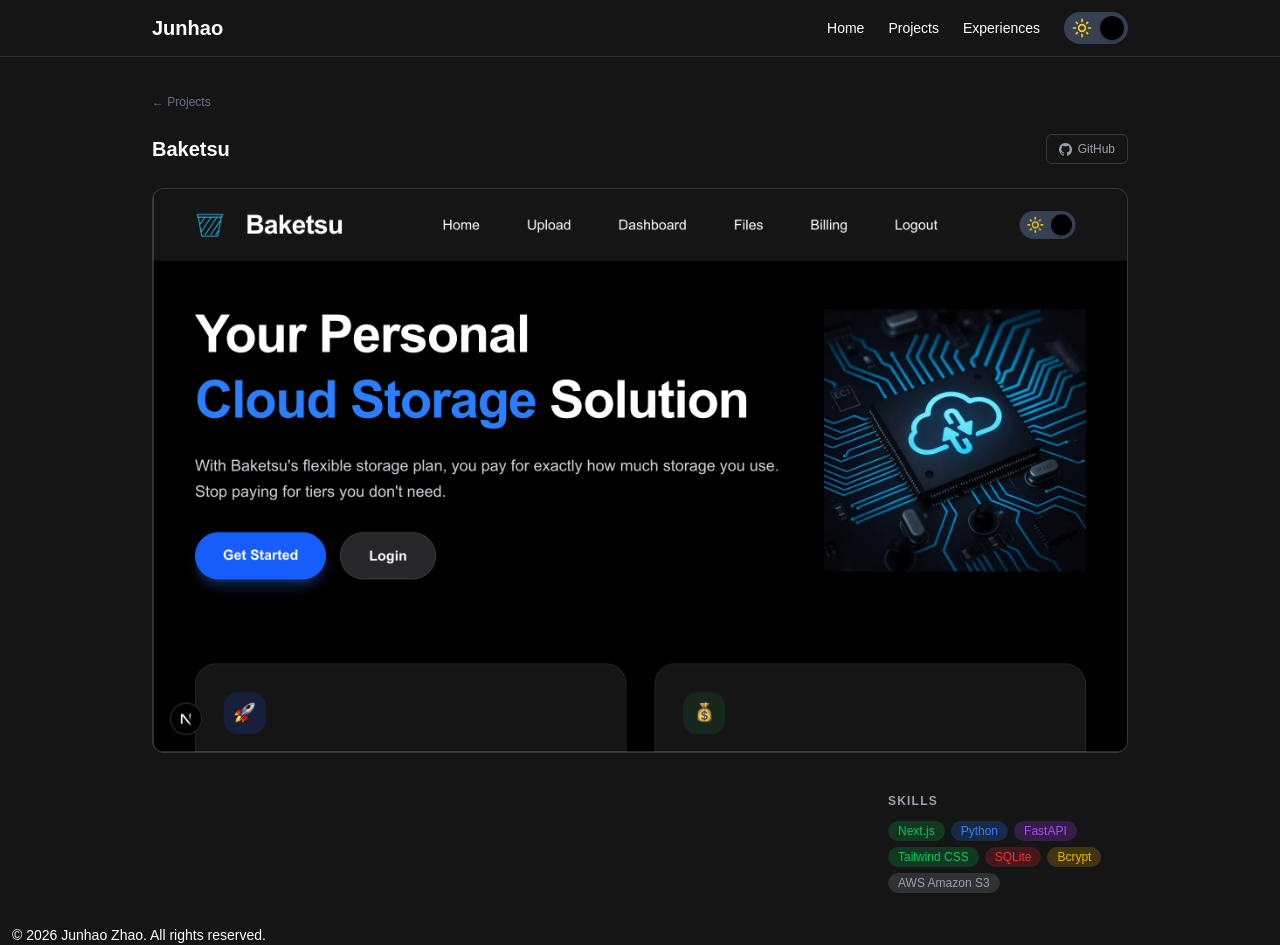
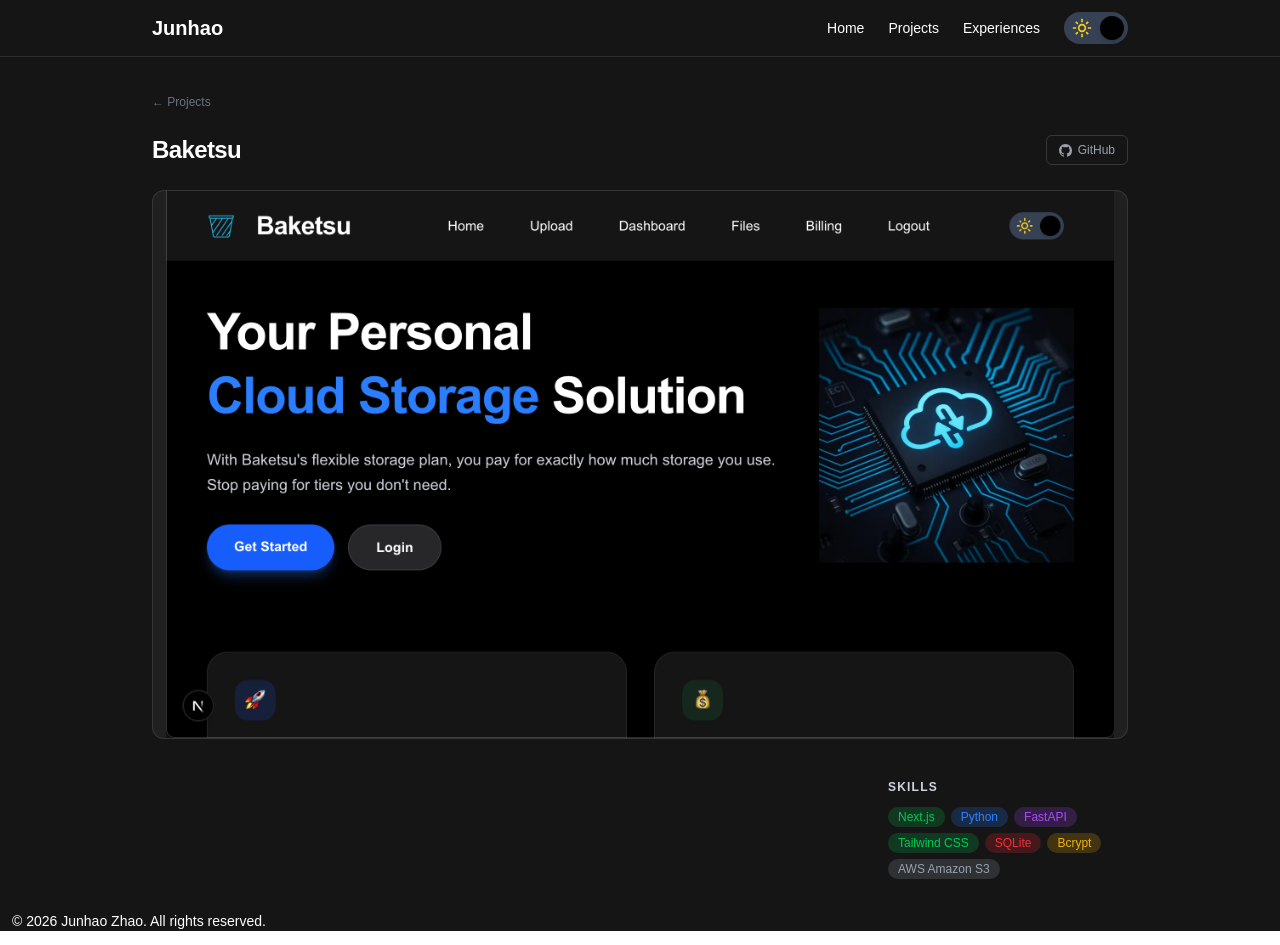
Before and after one commit to jzhao234/JunhaoZhao_Portfolio, a Next.js app: page /projects/baketsu-cloud-storage in a window 1280 px wide. Built offline with nearby package versions, Linux system fonts and the light colour scheme.

Commit message:
updates projects info page

```diff
--- a/src/app/projects/[selectedProject]/page.tsx
+++ b/src/app/projects/[selectedProject]/page.tsx
@@ -34,7 +34,7 @@
   if (!project) return notFound();
 
   return (
-    <div className="max-w-5xl mx-auto px-6 py-8">
+    <div className="w-full max-w-5xl mx-auto px-6 py-8">
 
       {/* Back link */}
       <Link
@@ -46,7 +46,7 @@
 
       {/* Title + actions */}
       <div className="flex flex-col sm:flex-row sm:items-center sm:justify-between gap-3 mb-6">
-        <h1 className="text-xl font-bold">{project.name}</h1>
+        <h1 className="text-2xl font-bold tracking-tight text-gray-900 dark:text-white">{project.name}</h1>
         <div className="flex gap-2 flex-shrink-0">
           <DemoLink demoLink={project.demoLink} />
           <GithubLink githubLink={project.githubLink} />
@@ -75,7 +75,7 @@
           {/* Skills */}
           {project.skills.length > 0 && (
             <div>
-              <h2 className="text-xs font-semibold uppercase tracking-widest text-gray-500 dark:text-gray-400 mb-3">
+              <h2 className="text-xs font-semibold uppercase tracking-widest text-gray-500 dark:text-gray-300 mb-3">
                 Skills
               </h2>
               <div className="flex flex-wrap gap-1.5">
--- a/src/components/Project/ProjectValues.tsx
+++ b/src/components/Project/ProjectValues.tsx
@@ -1,6 +1,6 @@
 function SectionLabel({ children }: { children: string }) {
   return (
-    <h2 className="text-xs font-semibold uppercase tracking-widest text-gray-500 dark:text-gray-400 mb-2">
+    <h2 className="text-sm font-semibold text-gray-800 dark:text-gray-200 mb-3">
       {children}
     </h2>
   );
@@ -90,7 +90,9 @@
   if (!features || features.length === 0) return null;
   return (
     <div>
-      <SectionLabel>Key Features</SectionLabel>
+      <h2 className="text-xs font-semibold uppercase tracking-widest text-gray-500 dark:text-gray-300 mb-3">
+        Key Features
+      </h2>
       <DashList items={features} />
     </div>
   );
--- a/src/components/Utilities/ImageGallery.tsx
+++ b/src/components/Utilities/ImageGallery.tsx
@@ -9,14 +9,13 @@
   if (!images || images.length === 0) return null;
 
   return (
-    <div className="flex flex-col gap-3">
-      <div className="border border-gray-200 dark:border-white/10 rounded-xl overflow-hidden bg-gray-50 dark:bg-white/5">
+    <div className="flex flex-col gap-3 w-full">
+      <div className="border border-gray-200 dark:border-white/10 rounded-xl overflow-hidden bg-gray-50 dark:bg-white/5 relative w-full aspect-[16/9]">
         <Image
           src={images[selectedImage]}
           alt="selected project image"
-          width={1200}
-          height={900}
-          className="w-full h-auto"
+          fill
+          className="object-contain"
         />
       </div>
 
@@ -26,7 +25,7 @@
             <button
               key={i}
               onClick={() => setSelectedImage(i)}
-              className={`flex-shrink-0 border rounded-md overflow-hidden transition-colors ${
+              className={`flex-shrink-0 border rounded-md overflow-hidden transition-colors bg-gray-50 dark:bg-white/5 relative w-32 h-16 ${
                 selectedImage === i
                   ? "border-[#2196F3]"
                   : "border-gray-200 dark:border-white/10 hover:border-gray-400 dark:hover:border-white/20"
@@ -35,9 +34,8 @@
               <Image
                 src={src}
                 alt="project image"
-                width={300}
-                height={100}
-                className="object-cover w-full h-16"
+                fill
+                className="object-cover object-top"
               />
             </button>
           ))}
```
